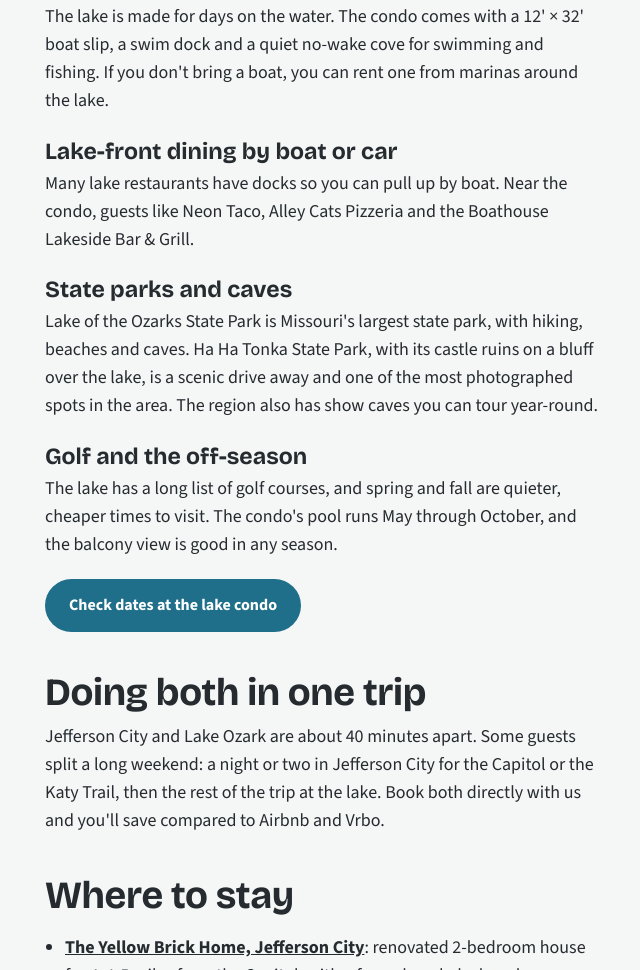
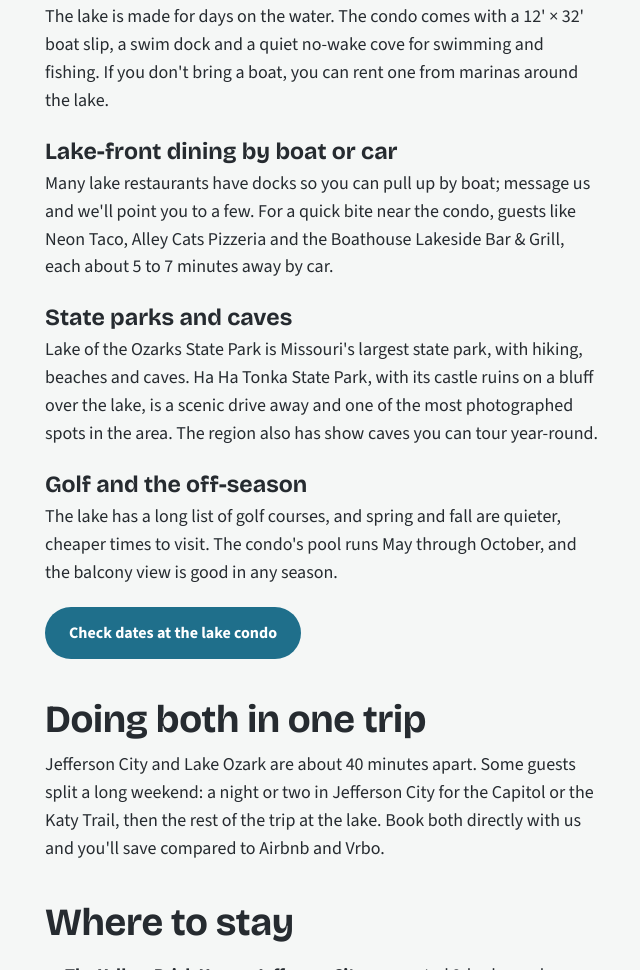
Before and after one commit to zjpproperties/zjpproperties-site, a plain HTML site: page jefferson-city-lake-of-the-ozarks-guide.html in a window 1280 px wide. Shown: the part 1881-2851 px from the top of the page, without its empty margins (39-679 px from the left). Drawn offline with nearby package versions, Linux system fonts and the light colour scheme.

Commit message:
Guide: don't imply Alley Cats has boat access
Co-Authored-By: Claude Opus 5.5 <noreply@anthropic.com>
Claude-Session: https://claude.ai/code/session_0164WnZBCCBhqfnZ1mpMQ6R6

```diff
--- a/jefferson-city-lake-of-the-ozarks-guide.html
+++ b/jefferson-city-lake-of-the-ozarks-guide.html
@@ -122,7 +122,7 @@
     <h3>Boating, swimming and fishing</h3>
     <p>The lake is made for days on the water. The condo comes with a 12' × 32' boat slip, a swim dock and a quiet no-wake cove for swimming and fishing. If you don't bring a boat, you can rent one from marinas around the lake.</p>
     <h3>Lake-front dining by boat or car</h3>
-    <p>Many lake restaurants have docks so you can pull up by boat. Near the condo, guests like Neon Taco, Alley Cats Pizzeria and the Boathouse Lakeside Bar &amp; Grill.</p>
+    <p>Many lake restaurants have docks so you can pull up by boat; message us and we'll point you to a few. For a quick bite near the condo, guests like Neon Taco, Alley Cats Pizzeria and the Boathouse Lakeside Bar &amp; Grill, each about 5 to 7 minutes away by car.</p>
     <h3>State parks and caves</h3>
     <p>Lake of the Ozarks State Park is Missouri's largest state park, with hiking, beaches and caves. Ha Ha Tonka State Park, with its castle ruins on a bluff over the lake, is a scenic drive away and one of the most photographed spots in the area. The region also has show caves you can tour year-round.</p>
     <h3>Golf and the off-season</h3>
```
